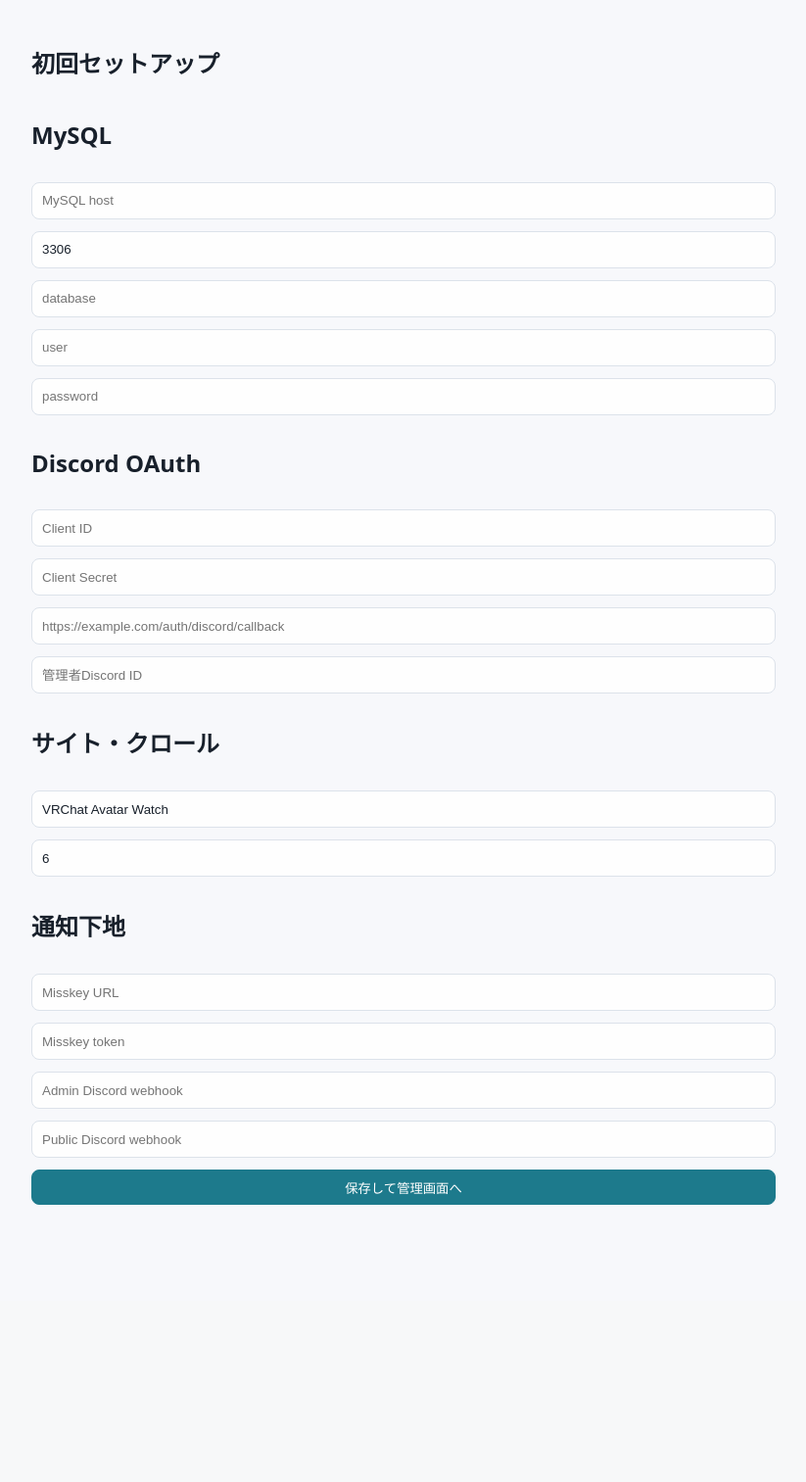
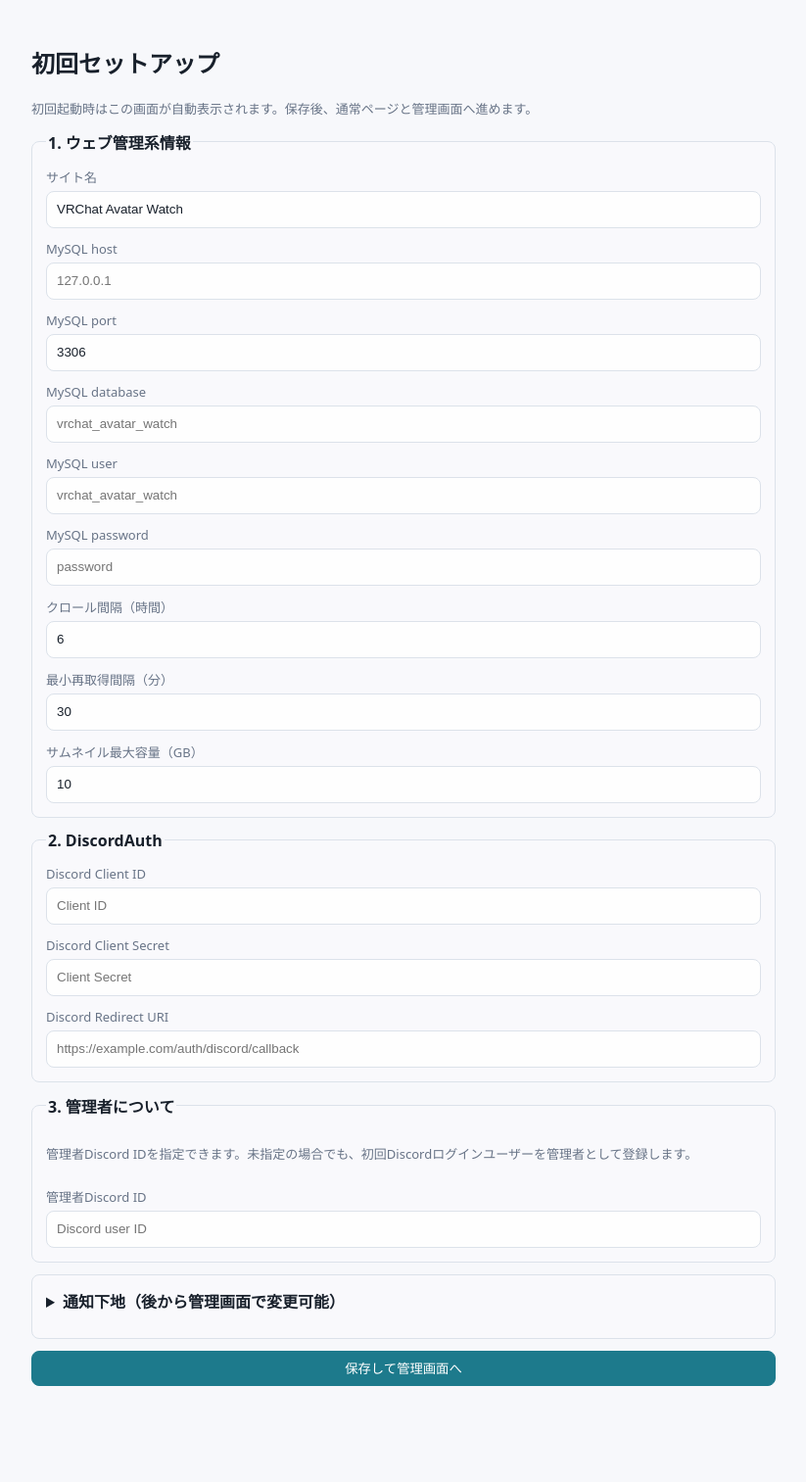
Before and after one commit to choko1229/VRChat-Avatar-Watch, a FastAPI app: page /setup in a window 1280 px wide. Shown: the part 65-1578 px from the top of the page at 98% size, without its empty margins (228-1051 px from the left). Before the commit the page ends 1295 px from the top, so only its background shows below. Run offline with FastAPI, Linux system fonts and the light colour scheme.

Commit message:
Auto-show setup and reorganize first-run flow

```diff
--- a/app/main.py
+++ b/app/main.py
@@ -1,7 +1,7 @@
 from __future__ import annotations
 
 from fastapi import FastAPI, Request
-from fastapi.responses import HTMLResponse
+from fastapi.responses import HTMLResponse, RedirectResponse
 from fastapi.staticfiles import StaticFiles
 from starlette.middleware.sessions import SessionMiddleware
 
@@ -10,6 +10,16 @@ from app.database import init_db, session_scope
 from app.routers import admin, api, auth, public, setup
 from app.services.seed import seed_defaults
 from app.templating import templates
+
+SETUP_ALLOWED_PATHS = {"/setup", "/api/health", "/favicon.ico"}
+
+
+def should_redirect_to_setup(path: str, setup_complete: bool) -> bool:
+    if setup_complete:
+        return False
+    if path in SETUP_ALLOWED_PATHS:
+        return False
+    return not path.startswith("/static/")
 
 
 def create_app() -> FastAPI:
@@ -22,6 +32,12 @@ def create_app() -> FastAPI:
     app.include_router(public.router)
     app.include_router(admin.router)
     app.include_router(api.router)
+
+    @app.middleware("http")
+    async def setup_gate(request: Request, call_next):
+        if should_redirect_to_setup(request.url.path, get_config().setup_complete):
+            return RedirectResponse("/setup", status_code=303)
+        return await call_next(request)
 
     @app.on_event("startup")
     def startup() -> None:
--- a/app/routers/setup.py
+++ b/app/routers/setup.py
@@ -35,6 +35,8 @@ def setup_save(
     discord_redirect_uri: str = Form(""),
     admin_discord_id: str = Form(""),
     crawl_interval_hours: str = Form("6"),
+    min_crawl_interval_minutes: str = Form("30"),
+    thumbnail_cache_max_gb: str = Form("10"),
     site_name: str = Form("VRChat Avatar Watch"),
     misskey_instance_url: str = Form(""),
     misskey_token: str = Form(""),
@@ -63,6 +65,8 @@ def setup_save(
             "discord_redirect_uri": (discord_redirect_uri, False),
             "admin_discord_id": (admin_discord_id, False),
             "crawl_interval_hours": (crawl_interval_hours, False),
+            "min_crawl_interval_minutes": (min_crawl_interval_minutes, False),
+            "thumbnail_cache_max_gb": (thumbnail_cache_max_gb, False),
             "misskey_instance_url": (misskey_instance_url, False),
             "misskey_token": (misskey_token, True),
             "discord_webhook_admin": (discord_webhook_admin, True),
--- a/app/static/css/app.css
+++ b/app/static/css/app.css
@@ -86,6 +86,8 @@ input, select, textarea { min-height: 38px; border: 1px solid var(--line); backg
 .admin-form-grid textarea { width: 100%; resize: vertical; }
 .stack-form label { display: grid; gap: 5px; color: var(--muted); font-size: 13px; }
 .stack-form textarea { resize: vertical; }
+.setup-section { display: grid; gap: 12px; border: 1px solid var(--line); border-radius: 8px; padding: 14px; margin: 0; background: rgba(255,255,255,.18); }
+.setup-section legend, .setup-section summary { font-weight: 800; color: var(--text); }
 .metric-grid { display: grid; grid-template-columns: repeat(4, minmax(120px, 1fr)); gap: 12px; }
 .metric-grid div { border: 1px solid var(--line); border-radius: 8px; padding: 14px; display: grid; }
 .metric-grid strong { font-size: 30px; }
--- a/app/templates/setup.html
+++ b/app/templates/setup.html
@@ -2,27 +2,44 @@
 {% block content %}
 <section class="section narrow">
   <h1>初回セットアップ</h1>
+  <p class="help-text">初回起動時はこの画面が自動表示されます。保存後、通常ページと管理画面へ進めます。</p>
   <form class="stack-form" method="post" action="/setup">
     <input type="hidden" name="csrf" value="{{ csrf_token }}">
-    <h2>MySQL</h2>
-    <input name="mysql_host" placeholder="MySQL host" required>
-    <input name="mysql_port" placeholder="3306" value="3306">
-    <input name="mysql_database" placeholder="database" required>
-    <input name="mysql_user" placeholder="user" required>
-    <input name="mysql_password" placeholder="password" type="password">
-    <h2>Discord OAuth</h2>
-    <input name="discord_client_id" placeholder="Client ID">
-    <input name="discord_client_secret" placeholder="Client Secret" type="password">
-    <input name="discord_redirect_uri" placeholder="https://example.com/auth/discord/callback">
-    <input name="admin_discord_id" placeholder="管理者Discord ID">
-    <h2>サイト・クロール</h2>
-    <input name="site_name" value="VRChat Avatar Watch">
-    <input name="crawl_interval_hours" value="6">
-    <h2>通知下地</h2>
-    <input name="misskey_instance_url" placeholder="Misskey URL">
-    <input name="misskey_token" placeholder="Misskey token" type="password">
-    <input name="discord_webhook_admin" placeholder="Admin Discord webhook" type="password">
-    <input name="discord_webhook_public" placeholder="Public Discord webhook" type="password">
+
+    <fieldset class="setup-section">
+      <legend>1. ウェブ管理系情報</legend>
+      <label>サイト名<input name="site_name" value="VRChat Avatar Watch"></label>
+      <label>MySQL host<input name="mysql_host" placeholder="127.0.0.1" required></label>
+      <label>MySQL port<input name="mysql_port" placeholder="3306" value="3306"></label>
+      <label>MySQL database<input name="mysql_database" placeholder="vrchat_avatar_watch" required></label>
+      <label>MySQL user<input name="mysql_user" placeholder="vrchat_avatar_watch" required></label>
+      <label>MySQL password<input name="mysql_password" placeholder="password" type="password"></label>
+      <label>クロール間隔（時間）<input name="crawl_interval_hours" value="6" inputmode="numeric"></label>
+      <label>最小再取得間隔（分）<input name="min_crawl_interval_minutes" value="30" inputmode="numeric"></label>
+      <label>サムネイル最大容量（GB）<input name="thumbnail_cache_max_gb" value="10" inputmode="numeric"></label>
+    </fieldset>
+
+    <fieldset class="setup-section">
+      <legend>2. DiscordAuth</legend>
+      <label>Discord Client ID<input name="discord_client_id" placeholder="Client ID"></label>
+      <label>Discord Client Secret<input name="discord_client_secret" placeholder="Client Secret" type="password"></label>
+      <label>Discord Redirect URI<input name="discord_redirect_uri" placeholder="https://example.com/auth/discord/callback"></label>
+    </fieldset>
+
+    <fieldset class="setup-section">
+      <legend>3. 管理者について</legend>
+      <p class="help-text">管理者Discord IDを指定できます。未指定の場合でも、初回Discordログインユーザーを管理者として登録します。</p>
+      <label>管理者Discord ID<input name="admin_discord_id" placeholder="Discord user ID"></label>
+    </fieldset>
+
+    <details class="setup-section">
+      <summary>通知下地（後から管理画面で変更可能）</summary>
+      <label>Misskey URL<input name="misskey_instance_url" placeholder="Misskey URL"></label>
+      <label>Misskey token<input name="misskey_token" placeholder="Misskey token" type="password"></label>
+      <label>Admin Discord webhook<input name="discord_webhook_admin" placeholder="Admin Discord webhook" type="password"></label>
+      <label>Public Discord webhook<input name="discord_webhook_public" placeholder="Public Discord webhook" type="password"></label>
+    </details>
+
     <button class="button primary" type="submit">保存して管理画面へ</button>
   </form>
 </section>
```
Also changed, not shown: docs/implementation-status.md (+2 -0 lines), docs/manual-test.md (+20 -18 lines), tests/test_setup_gate.py (added, +29 -0 lines), README.md.
